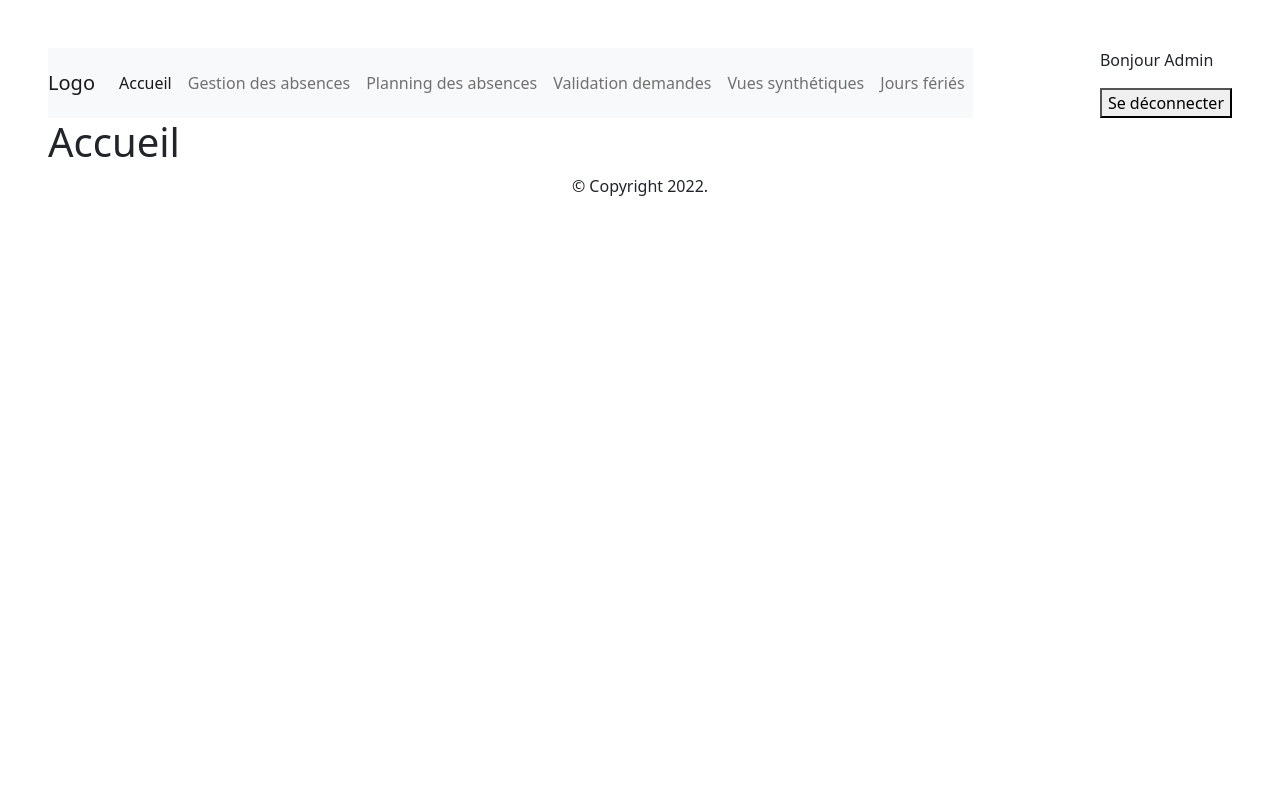
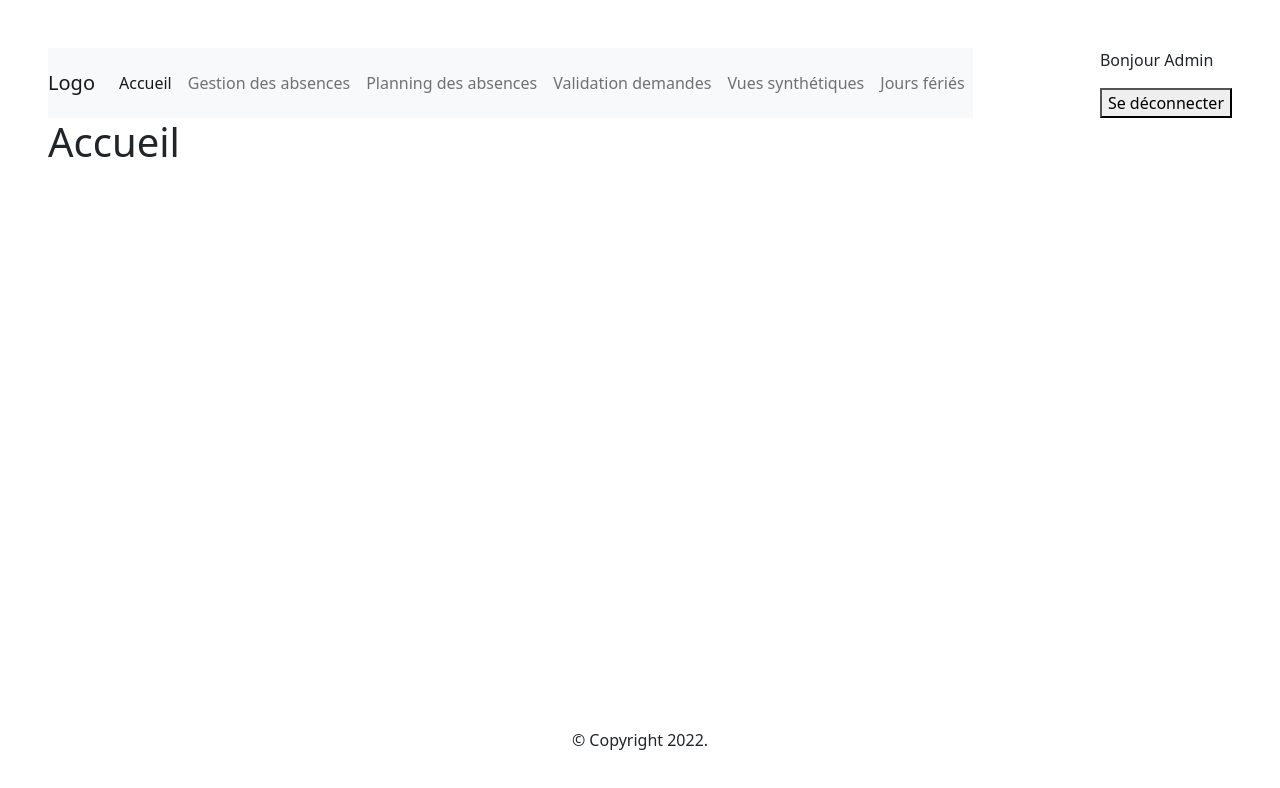
Before and after one commit to Damien-LAITANI/Gestion_absences_React_Node, a React (Create React App) app in the folder app-react/: page / in a window 1280 px wide. Shown: the top 788 px of the page. Built offline with nearby package versions, Linux system fonts and the light colour scheme.

Commit message:
ajout du style css pour mettre le footer en pied de page

```diff
--- a/app-react/public/index.html
+++ b/app-react/public/index.html
@@ -13,8 +13,8 @@
 		<title>Respire</title>
 	</head>
 
-	<body>
+	<body class="min-vh-100">
 		<noscript>You need to enable JavaScript to run this app.</noscript>
-		<div id="root"></div>
+		<div class="min-vh-100" id="root"></div>
 	</body>
 </html>
--- a/app-react/src/App.tsx
+++ b/app-react/src/App.tsx
@@ -10,9 +10,9 @@ import ReportList from './features/components/ReportList/ReportList';
 
 const App = () => {
 	return (
-		<div className="app container-fluid d-flex flex-column p-5">
+		<div className="app container-fluid min-vh-100 d-flex flex-column p-5">
 			<Header />
-			<main className="flex-grow">
+			<main className="flex-grow-1">
 				<Routes>
 					<Route path="/" element={<h1>Accueil</h1>} />
 					<Route path="/absences" element={<Absences />} />
```
